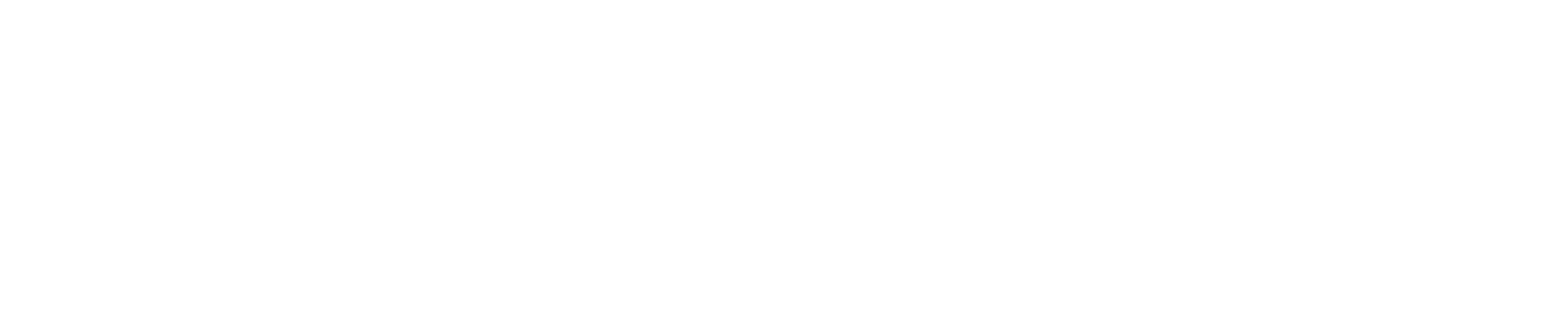
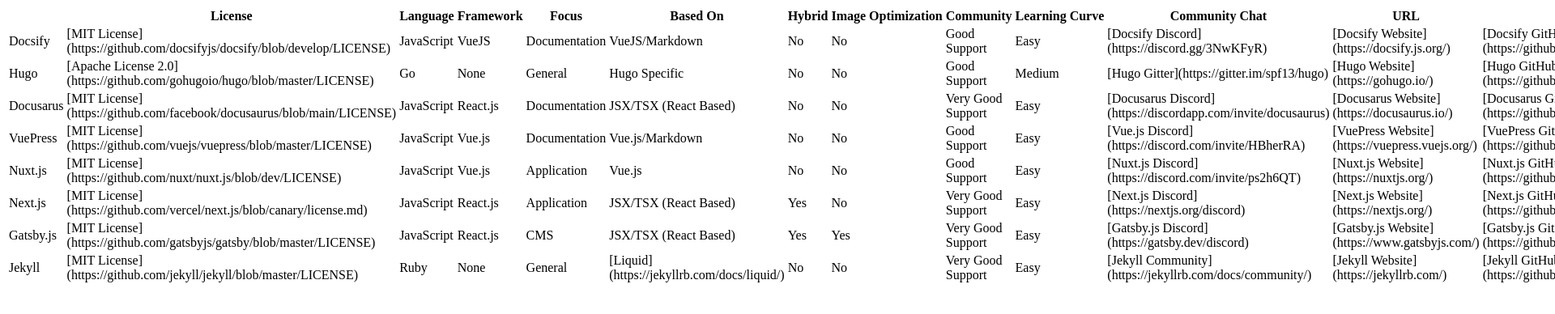
Before and after one commit to adithyaakrishna/Analyze-SSG, a plain HTML site: page docs/index.html in a window 1280 px wide. Shown: the top 388 px of the page at 81% size, 1920 px wide, since content can reach past the window. Drawn offline with Linux system fonts and the light colour scheme.

Commit message:
Updated HTML Page
Signed-off-by: Adithya Krishna <aadithya794@gmail.com>

```diff
--- a/docs/index.html
+++ b/docs/index.html
@@ -4,9 +4,146 @@
     <meta charset="UTF-8">
     <meta http-equiv="X-UA-Compatible" content="IE=edge">
     <meta name="viewport" content="width=device-width, initial-scale=1.0">
-    <title>Document</title>
+    <title>Static Site Generators Comparison</title>
 </head>
 <body>
+    <table>
+        <tr>
+            <th></th>
+            <th>License</th>
+            <th>Language</th>
+            <th>Framework</th>
+            <th>Focus</th>
+            <th>Based&nbsp;On</th>
+            <th>Hybrid</th>
+            <th>Image&nbsp;Optimization</th>
+            <th>Community</th>
+            <th>Learning&nbsp;Curve</th>
+            <th>Community Chat</th>
+            <th>URL</th>
+            <th>GitHub</th>
+        </tr>
+        <tr>
+            <td>Docsify</td>
+            <td>[MIT License](https://github.com/docsifyjs/docsify/blob/develop/LICENSE)</td>
+            <td>JavaScript</td>
+            <td>VueJS</td>
+            <td>Documentation</td>
+            <td>VueJS/Markdown</td>
+            <td>No</td>
+            <td>No</td>
+            <td>Good Support</td>
+            <td>Easy</td>
+            <td>[Docsify Discord](https://discord.gg/3NwKFyR)</td>
+            <td>[Docsify Website](https://docsify.js.org/)</td>
+            <td>[Docsify GitHub](https://github.com/docsifyjs/docsify)</td>
+        </tr>
+        <tr>
+            <td>Hugo</td>
+            <td>[Apache License 2.0](https://github.com/gohugoio/hugo/blob/master/LICENSE)</td>
+            <td>Go</td>
+            <td>None</td>
+            <td>General</td>
+            <td>Hugo Specific</td>
+            <td>No</td>
+            <td>No</td>
+            <td>Good Support</td>
+            <td>Medium</td>
+            <td>[Hugo Gitter](https://gitter.im/spf13/hugo)</td>
+            <td>[Hugo Website](https://gohugo.io/)</td>
+            <td>[Hugo GitHub](https://github.com/gohugoio/hugo)</td>
+        </tr>
+        <tr>
+            <td>Docusarus</td>
+            <td>[MIT License](https://github.com/facebook/docusaurus/blob/main/LICENSE)</td>
+            <td>JavaScript</td>
+            <td>React.js</td>
+            <td>Documentation</td>
+            <td>JSX/TSX (React Based)</td>
+            <td>No</td>
+            <td>No</td>
+            <td>Very Good Support</td>
+            <td>Easy</td>
+            <td>[Docusarus Discord](https://discordapp.com/invite/docusaurus)</td>
+            <td>[Docusarus Website](https://docusaurus.io/)</td>
+            <td>[Docusarus GitHub](https://github.com/facebook/docusaurus)</td>
+        </tr>
+        <tr>
+            <td>VuePress</td>
+            <td>[MIT License](https://github.com/vuejs/vuepress/blob/master/LICENSE)</td>
+            <td>JavaScript</td>
+            <td>Vue.js</td>
+            <td>Documentation</td>
+            <td>Vue.js/Markdown</td>
+            <td>No</td>
+            <td>No</td>
+            <td>Good Support</td>
+            <td>Easy</td>
+            <td>[Vue.js Discord](https://discord.com/invite/HBherRA)</td>
+            <td>[VuePress Website](https://vuepress.vuejs.org/)</td>
+            <td>[VuePress GitHub](https://github.com/vuejs/vuepress)</td>
+        </tr>
+        <tr>
+            <td>Nuxt.js</td>
+            <td>[MIT License](https://github.com/nuxt/nuxt.js/blob/dev/LICENSE)</td>
+            <td>JavaScript</td>
+            <td>Vue.js</td>
+            <td>Application</td>
+            <td>Vue.js</td>
+            <td>No</td>
+            <td>No</td>
+            <td>Good Support</td>
+            <td>Easy</td>
+            <td>[Nuxt.js Discord](https://discord.com/invite/ps2h6QT)</td>
+            <td>[Nuxt.js Website](https://nuxtjs.org/)</td>
+            <td>[Nuxt.js GitHub](https://github.com/nuxt/nuxt.js)</td>
+        </tr>
+        <tr>
+            <td>Next.js</td>
+            <td>[MIT License](https://github.com/vercel/next.js/blob/canary/license.md)</td>
+            <td>JavaScript</td>
+            <td>React.js</td>
+            <td>Application</td>
+            <td>JSX/TSX (React Based)</td>
+            <td>Yes</td>
+            <td>No</td>
+            <td>Very Good Support</td>
+            <td>Easy</td>
+            <td>[Next.js Discord](https://nextjs.org/discord)</td>
+            <td>[Next.js Website](https://nextjs.org/)</td>
+            <td>[Next.js GitHub](https://github.com/vercel/next.js)</td>
+        </tr>
+        <tr>
+            <td>Gatsby.js</td>
+            <td>[MIT License](https://github.com/gatsbyjs/gatsby/blob/master/LICENSE)</td>
+            <td>JavaScript</td>
+            <td>React.js</td>
+            <td>CMS</td>
+            <td>JSX/TSX (React Based)</td>
+            <td>Yes</td>
+            <td>Yes</td>
+            <td>Very Good Support</td>
+            <td>Easy</td>
+            <td>[Gatsby.js Discord](https://gatsby.dev/discord)</td>
+            <td>[Gatsby.js Website](https://www.gatsbyjs.com/)</td>
+            <td>[Gatsby.js GitHub](https://github.com/gatsbyjs/gatsby)</td>
+        </tr>
+        <tr>
+            <td>Jekyll</td>
+            <td>[MIT License](https://github.com/jekyll/jekyll/blob/master/LICENSE)</td>
+            <td>Ruby</td>
+            <td>None</td>
+            <td>General</td>
+            <td>[Liquid](https://jekyllrb.com/docs/liquid/)</td>
+            <td>No</td>
+            <td>No</td>
+            <td>Very Good Support</td>
+            <td>Easy</td>
+            <td>[Jekyll Community](https://jekyllrb.com/docs/community/)</td>
+            <td>[Jekyll Website](https://jekyllrb.com/)</td>
+            <td>[Jekyll GitHub](https://github.com/jekyll/jekyll)</td>
+        </tr>
+    </table>
 
 </body>
 </html>
```
